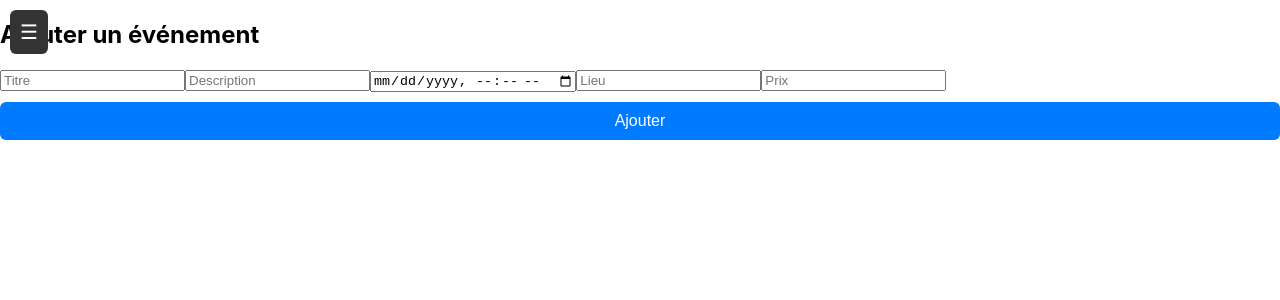
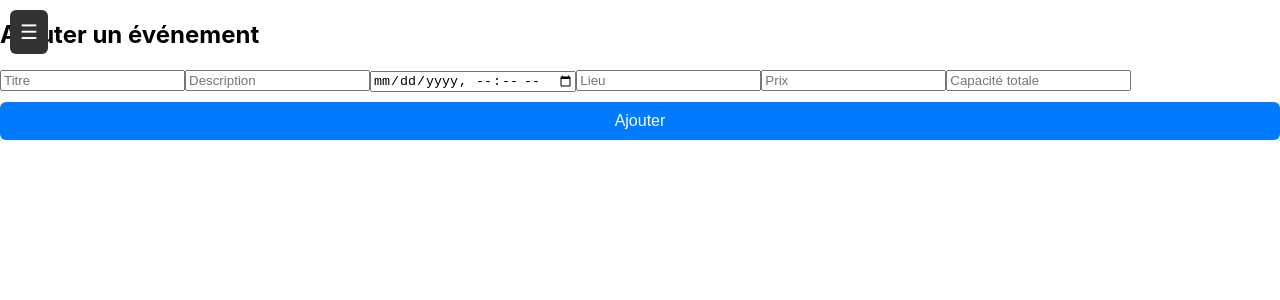
Before and after one commit to Alakan/systeme-reservation-jo, a React (Create React App) app in the folder systeme-reservation-jo-frontend/: page /admin/ajouter-evenement in a window 1280 px wide. Shown: the top 300 px of the page. Built offline with nearby package versions, Linux system fonts and the light colour scheme; sample sign-in values are in the browser's storage.

Commit message:
Adaptation déployement

```diff
--- a/systeme-reservation-jo-frontend/src/pages/AjouterEvenement.js
+++ b/systeme-reservation-jo-frontend/src/pages/AjouterEvenement.js
@@ -9,7 +9,8 @@ function AjouterEvenement() {
     description: "",
     dateEvenement: "",
     lieu: "",
-    prix: ""  // Ajout de l'attribut "prix" afin de le transmettre au backend
+    prix: "",          // champ pour le prix
+    capaciteTotale: "" // champ pour la capacité totale
   });
   const navigate = useNavigate();
 
@@ -20,11 +21,12 @@ function AjouterEvenement() {
   const handleSubmit = async (e) => {
     e.preventDefault();
     try {
-      // Si la valeur de dateEvenement contient plus de 16 caractères, on la tronque pour obtenir le format "yyyy-MM-ddTHH:mm"
+      // Si la valeur de dateEvenement dépasse 16 caractères, on la tronque pour obtenir le format "yyyy-MM-ddTHH:mm"
       let dateStr = evenement.dateEvenement;
       if (dateStr.length > 16) {
         dateStr = dateStr.slice(0, 16);
       }
+      // Envoi de la requête POST avec l'ensemble des champs
       await api.post(
         "evenements",
         { ...evenement, dateEvenement: dateStr },
@@ -79,6 +81,14 @@ function AjouterEvenement() {
           onChange={handleChange}
           required
         />
+        <input
+          type="number"
+          name="capaciteTotale"
+          placeholder="Capacité totale"
+          onChange={handleChange}
+          required
+          min="1"
+        />
         <button type="submit">Ajouter</button>
       </form>
     </div>
```
